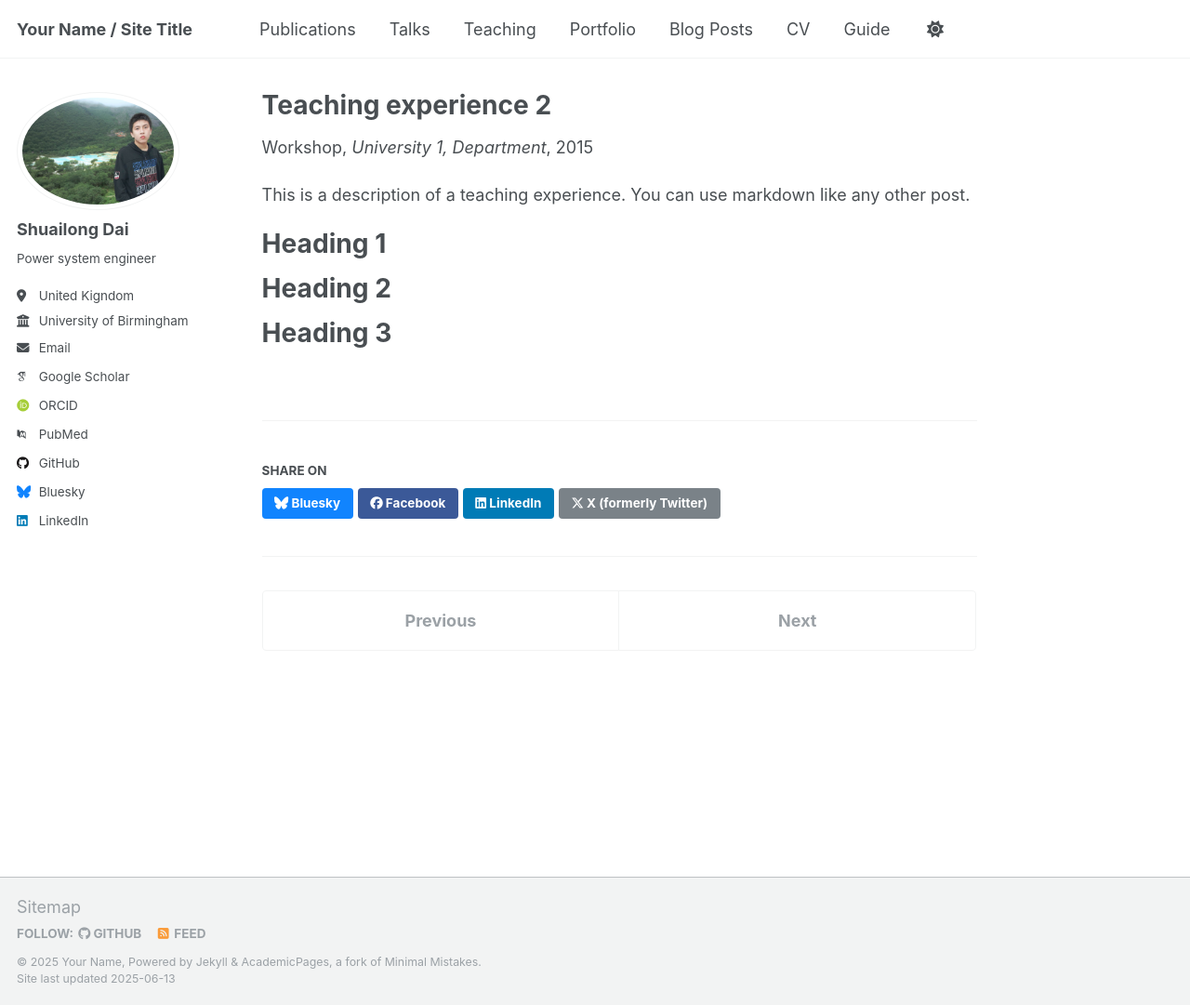
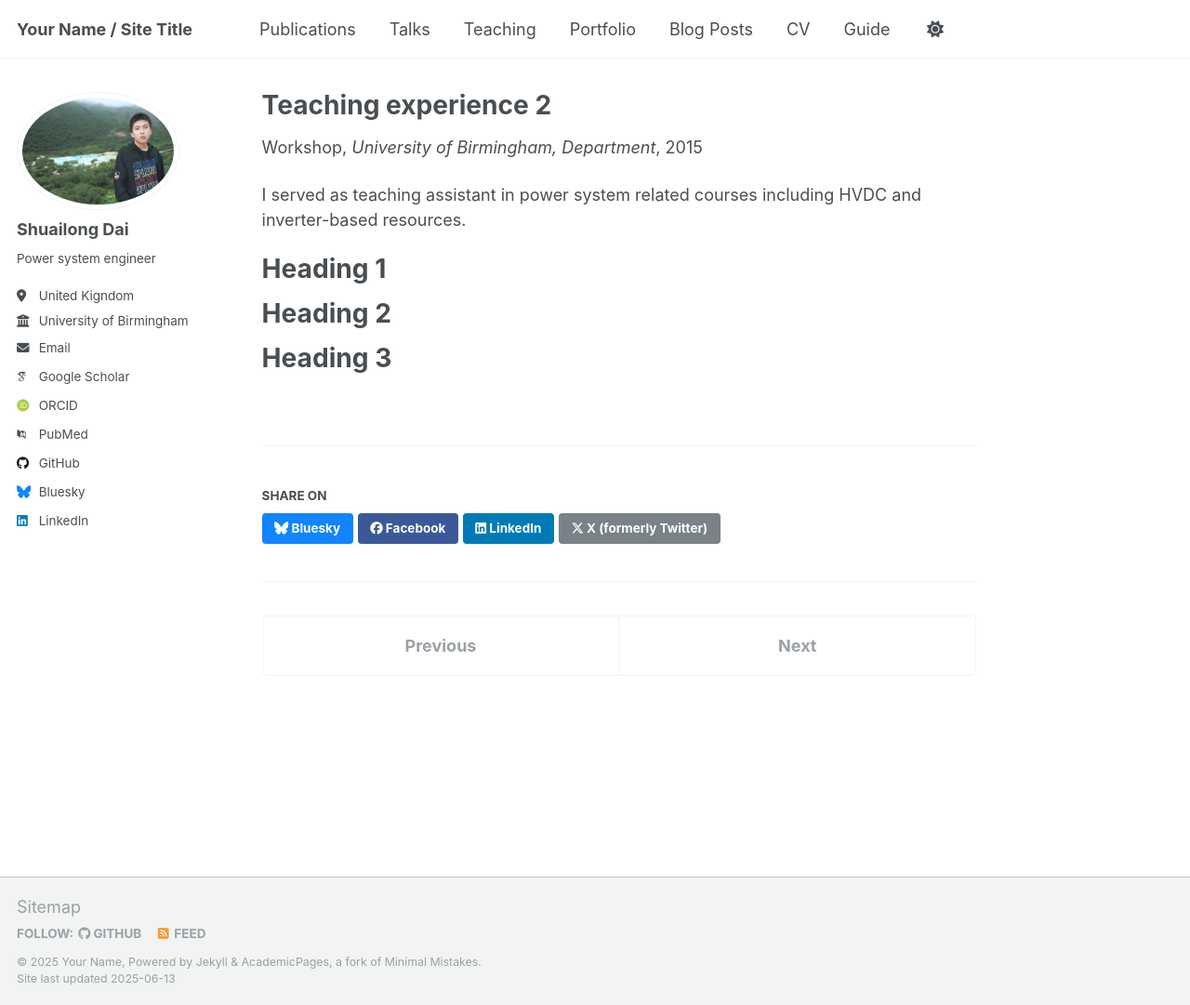
Before and after one commit to ShuailongDai/ShuailongDai.github.io, a Jekyll site: the page built from _teaching/2015-spring-teaching-2.md, in a window 1280 px wide and 1081 px high. Shown: the whole window at 93% size. Built offline with Jekyll 4.4.1, drawn with Linux system fonts in a browser that asks for light colours; some web fonts are replaced.

Commit message:
Update 2015-spring-teaching-2.md

```diff
--- a/_teaching/2015-spring-teaching-2.md
+++ b/_teaching/2015-spring-teaching-2.md
@@ -3,12 +3,12 @@ title: "Teaching experience 2"
 collection: teaching
 type: "Workshop"
 permalink: /teaching/2015-spring-teaching-1
-venue: "University 1, Department"
+venue: "University of Birmingham, Department"
 date: 2015-01-01
-location: "City, Country"
+location: "Birmingham, UK"
 ---
 
-This is a description of a teaching experience. You can use markdown like any other post.
+I served as teaching assistant in power system related courses including HVDC and inverter-based resources.
 
 Heading 1
 ======
```
